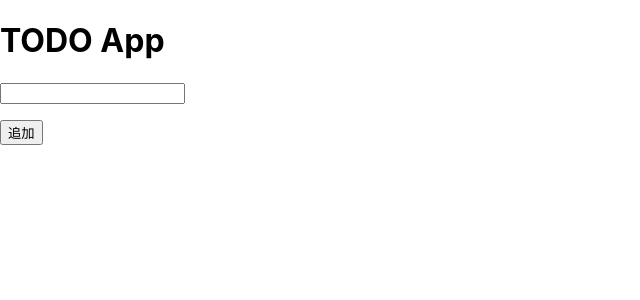
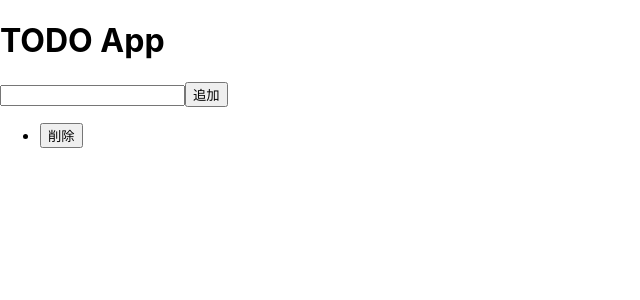
Before and after one commit to kazuki-koyama/JavaScript_study, a React (Create React App) app in the folder todo/: page / in a window 1280 px wide. Both pictures are taken after a click on the button "追加". Shown: the top 300 px of the page, without its empty margins (0-640 px from the left). Built offline with nearby package versions, Linux system fonts and the light colour scheme.

Commit message:
[add] 削除機能

```diff
--- a/todo/src/App.js
+++ b/todo/src/App.js
@@ -1,6 +1,24 @@
 import React, { useState } from 'react';
-import logo from './logo.svg';
+// import logo from './logo.svg';
 import './App.css';
+
+const AddTodo = props => {
+  return (
+    <>
+      <input type="text" value={props.value} onChange={props.onChange} />
+      <button onClick={props.onClick}>追加</button>
+    </>
+  );
+};
+
+const TodoElement = props => {
+  return (
+    <li>
+      {props.content}
+      <button onClick={props.onDelete}>削除</button>
+    </li>
+  );
+};
 
 const TodoApp = () => {
   const [value, setValue] = useState("");
@@ -8,22 +26,34 @@ const TodoApp = () => {
 
   const handleChange = e => setValue(e.target.value);
 
-  const add = () => {
-    setTodoList([...todoList, value]);
+  const handleAdd = () => {
+    const newTodo = { id: todoList.length, content: value };
+    setTodoList([...todoList, newTodo]);
     setValue("");
+  };
+
+  const handleDelete = id => {
+    const newTodoList = todoList.filter(todo => todo.id !== id);
+    setTodoList(newTodoList);
   };
 
   return (
     <div>
       <h1>TODO App</h1>
-      <input type="text" value={value} onChange={handleChange} />
       <div>
-        <p>{value}</p>
-        <button onClick={add}>追加</button>
+        <AddTodo
+          value={value}
+          onChange={handleChange}
+          onClick={handleAdd}
+        />
         <ul>
-          {todoList.map((todo, i) => {
-            <li key={i}>{todo}</li>
-          })}
+          {todoList.map(todo => (
+            <TodoElement
+              key={todo.id}
+              content={todo.content}
+              onDelete={() => handleDelete(todo.id)}
+            />
+          ))}
         </ul>
       </div>
     </div>
```
